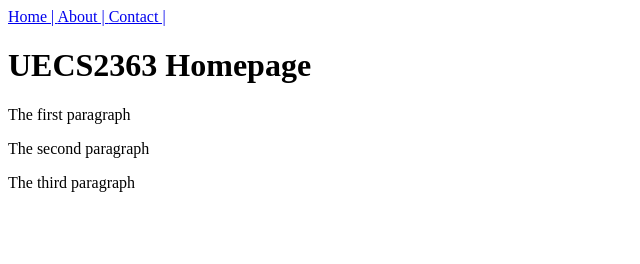
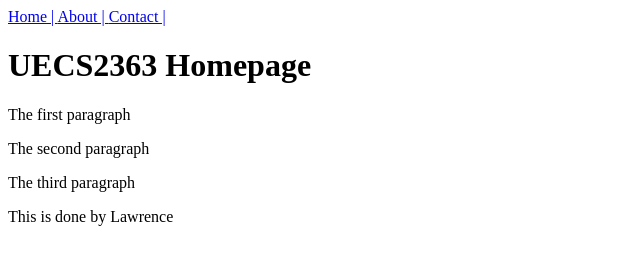
Before and after one commit to lawrencechia1999/Learning-Git, a plain HTML site: page index.html in a window 1280 px wide. Shown: the whole page, without its empty margins (0-640 px from the left). Drawn offline with Linux system fonts and the light colour scheme.

Commit message:
Added the footer

```diff
--- a/index.html
+++ b/index.html
@@ -13,4 +13,7 @@
     <p>The second paragraph</p>
     <p>The third paragraph</p>
   </body>
+  <footer>
+    This is done by Lawrence
+  </footer>
 </html>
```
